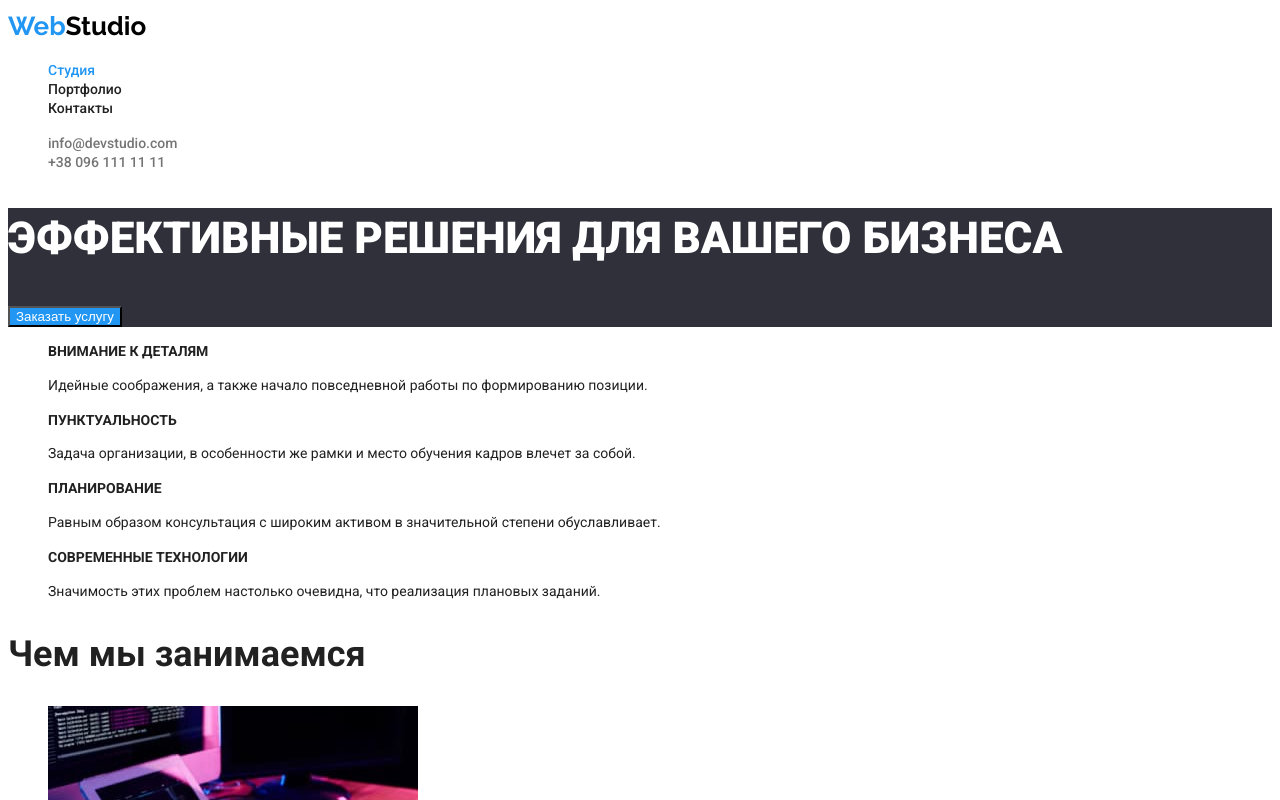
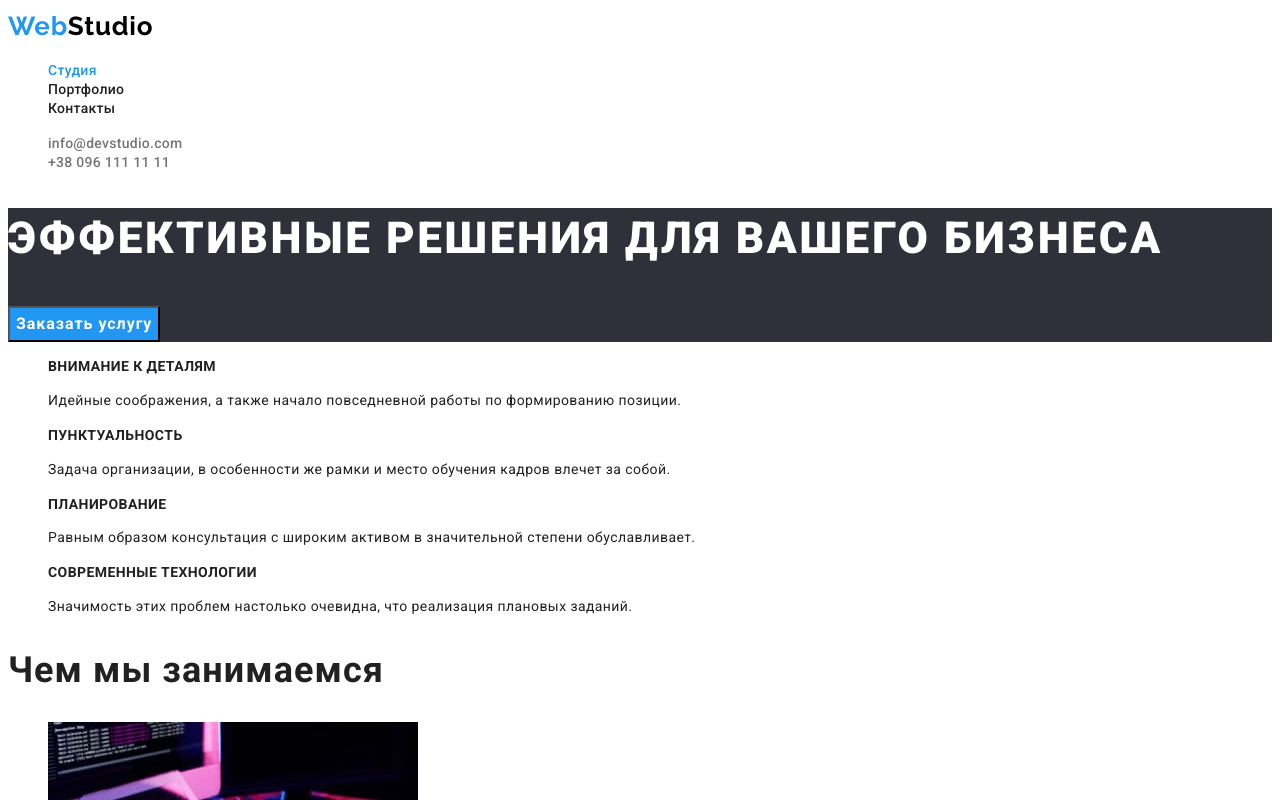
Before and after one commit to Olexandr5/goit-markup-hw-02, a plain HTML site: page index.html in a window 1280 px wide. Shown: the top 800 px of the page. Drawn offline with Linux system fonts and the light colour scheme.

Commit message:
Text+
Text+

```diff
--- a/styles/styles.css
+++ b/styles/styles.css
@@ -7,8 +7,7 @@
 }
 body {
   color: var(--primal-text);
-  background-color: var(--logo-footer);
-  font-family: roboto, sans-serif;
+  font-family: Roboto, sans-serif;
 }
 .list {
   list-style: none;
@@ -21,26 +20,30 @@ header-section
 /======================/ */
 .logo-link {
   color: var(--logo-text);
-  font-family: raleway, sans-serif;
+  font-family: Raleway, sans-serif;
+  font-weight: 700;
   font-size: 26px;
-  font-weight: 700;
   line-height: 1.2;
+  letter-spacing: 0.03em;
 }
 .logo-header {
   color: var(--logo-header);
-  font-family: raleway, sans-serif;
+  font-family: Raleway, sans-serif;
+  font-weight: 700;
   font-size: 26px;
-  font-weight: 700;
   line-height: 1.4;
+  letter-spacing: 0.03em;
 }
+
 .nav-title {
   color: var(--logo-text);
 }
 .nav-link {
   color: var(--primal-text);
+  font-weight: 500;
   font-size: 14px;
-  font-weight: 500;
   line-height: 1.2;
+  letter-spacing: 0.02em;
 }
 .nav-list {
   list-style: none;
@@ -51,9 +54,10 @@ header-section
 }
 .header-contacts {
   color: var(--slave-text);
+  font-weight: 500;
   font-size: 14px;
-  font-weight: 500;
   line-height: 1.2;
+  letter-spacing: 0.02em;
 }
 .header-list :hover,
 .header-list :focus {
@@ -67,12 +71,18 @@ hero-section
 }
 .hero-title {
   color: var(--logo-footer);
+  font-weight: 900;
   font-size: 44px;
-  font-weight: 900;
   line-height: 1.4;
+  letter-spacing: 0.06em;
   text-transform: uppercase;
 }
 .hero-btn {
+  font-family: Roboto;
+  font-size: 16px;
+  font-weight: 700;
+  line-height: 1.9;
+  letter-spacing: 0.06em;
   cursor: pointer;
   color: var(--logo-footer);
   background-color: var(--logo-text);
@@ -85,23 +95,26 @@ hero-section
 gallery-section
 ====================== */
 .gallery-title {
+  font-weight: 700;
   font-size: 14px;
-  font-weight: 700;
   line-height: 1.2;
+  letter-spacing: 0.03em;
   text-transform: uppercase;
 }
 .gallery-desc {
+  font-weight: 400;
   font-size: 14px;
-  font-weight: 400;
   line-height: 1.7;
+  letter-spacing: 0.03em;
 }
 /* ======================
 work-section
 ====================== */
 .work-title {
+  font-weight: 700;
   font-size: 36px;
-  font-weight: 700;
   line-height: 1.2;
+  letter-spacing: 0.03em;
 }
 /* ======================
 teams-section
@@ -110,19 +123,22 @@ teams-section
   background-color: #f5f4fa;
 }
 .teams-title {
+  font-weight: 700;
   font-size: 36px;
-  font-weight: 700;
   line-height: 1.2;
+  letter-spacing: 0.03em;
 }
 .teams-user {
+  font-weight: 500;
   font-size: 16px;
-  font-weight: 500;
   line-height: 1.2;
+  letter-spacing: 0.03em;
 }
 .teams-position {
+  font-weight: 400;
   font-size: 16px;
-  font-weight: 400;
   line-height: 1.2;
+  letter-spacing: 0.03em;
   color: var(--slave-text);
 }
 .teams-img {
@@ -137,21 +153,24 @@ footer-section
 .logo-footer {
   color: var(--logo-footer);
   font-family: raleway, sans-serif;
+  font-weight: 700;
   font-size: 26px;
-  font-weight: 700;
   line-height: 1.4;
+  letter-spacing: 0.03em;
 }
 .footer-address {
+  font-weight: 400;
   font-size: 14px;
-  font-weight: 400;
   line-height: 1.7;
+  letter-spacing: 0.03em;
   font-style: normal;
   color: var(--logo-footer);
 }
 .footer-link {
+  font-weight: 400;
   font-size: 14px;
-  font-weight: 400;
   line-height: 1.7;
+  letter-spacing: 0.03em;
   color: rgba(250, 250, 250, 0.6);
 }
 .footer-list :hover,
@@ -169,9 +188,11 @@ portfolio-section
 .portfolio-btn {
   cursor: pointer;
   background-color: #f5f4fa;
+  font-family: Roboto;
+  font-weight: 500;
   font-size: 16px;
-  font-weight: 500;
   line-height: 1.6;
+  letter-spacing: 0.03em;
 }
 .portfolio-btn:hover,
 .portfolio-btn:focus {
@@ -179,15 +200,17 @@ portfolio-section
   background-color: var(--logo-text);
 }
 .portfolio-title {
+  font-weight: 700;
   font-size: 18px;
-  font-weight: 700;
   line-height: 2;
+  letter-spacing: 0.06em;
 }
 .portfolio-desc {
   color: var(--slave-text);
+  font-weight: 400;
   font-size: 16px;
-  font-weight: 400;
   line-height: 1.9;
+  letter-spacing: 0.03em;
 }
 .portfolio-img {
   background-color: var(--logo-footer);
```
